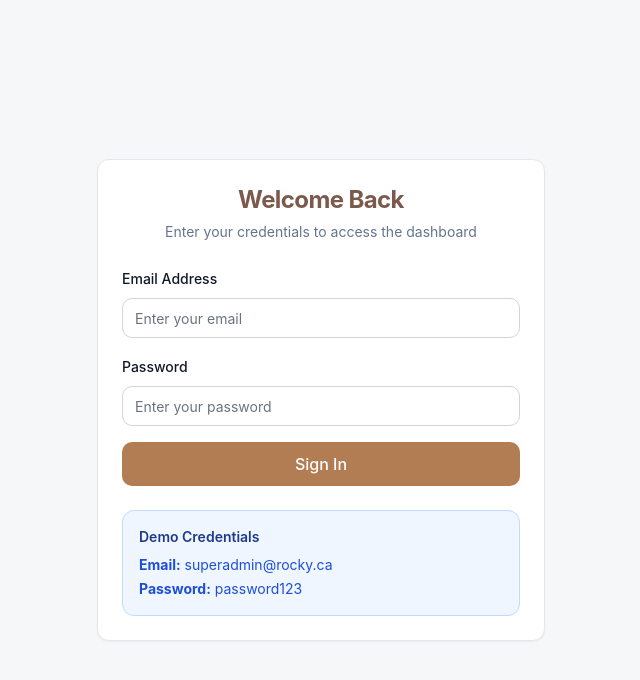
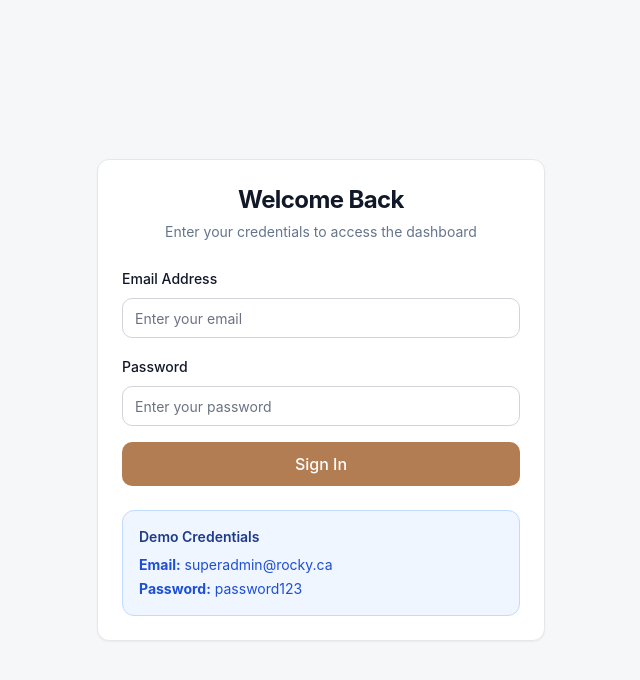
Before and after one commit to ETK-Technologies/rocky-dashboard-v1, a Next.js app: page /login in a window 1280 px wide. Shown: the top 680 px of the page, without its empty margins (319-959 px from the left). Built offline with nearby package versions, Linux system fonts and the light colour scheme.

Commit message:
update therapy

```diff
--- a/src/app/globals.css
+++ b/src/app/globals.css
@@ -4,19 +4,19 @@
 
 @layer base {
   :root {
-    --foreground: 17 24 39;
+    --foreground: 221 39% 11%;
 
     --card: 0 0% 100%;
-    --card-foreground: 17 24 39;
+    --card-foreground: 221 39% 11%;
 
     --popover: 0 0% 100%;
-    --popover-foreground: 17 24 39;
+    --popover-foreground: 221 39% 11%;
 
     --primary: 27 38% 51%;
     --primary-foreground: 0 0% 100%;
 
     --secondary: 220 13% 95%;
-    --secondary-foreground: 17 24 39;
+    --secondary-foreground: 221 39% 11%;
 
     --muted: 220 13% 95%;
     --muted-foreground: 215 16% 47%;
--- a/src/app/layout.jsx
+++ b/src/app/layout.jsx
@@ -8,6 +8,13 @@ import { ThemeProvider } from "@/features/theme";
 export default function RootLayout({ children }) {
   return (
     <html lang="en" suppressHydrationWarning>
+      <head>
+        <link
+          rel="icon"
+          href="https://mycdn.myrocky.ca/wp-content/uploads/20240403133659/Rocky-favicon-1.svg"
+          type="image/svg+xml"
+        />
+      </head>
       <body>
         <ThemeProvider>
           {children}
--- a/src/components/ui/DataTable.jsx
+++ b/src/components/ui/DataTable.jsx
@@ -85,7 +85,7 @@ export function DataTable({
       )}
     >
       <div className="overflow-x-auto w-full">
-        <table className="w-full min-w-max table-fixed">
+        <table className="w-full min-w-full table-fixed">
           <thead className="bg-secondary border-b border-border">
             <tr>
               {selectable && (
--- a/src/features/dashboard/components/Sidebar.jsx
+++ b/src/features/dashboard/components/Sidebar.jsx
@@ -28,6 +28,7 @@ import { cn } from "@/utils/cn";
 import { RoleGuard } from "@/components/common/ProtectedRoute";
 import { useAuth } from "@/features/auth/hooks/useAuth";
 import { Tooltip } from "@/components/ui/Tooltip";
+import Image from "next/image";
 
 const navigation = [
   { name: "Home", href: "/dashboard", icon: LayoutDashboard },
@@ -242,7 +243,13 @@ export function Sidebar({
             )}
           >
             <div className="w-7 h-7 sm:w-8 sm:h-8 bg-gradient-to-br from-[#af7f56] to-[#9d6f46] rounded-lg flex items-center justify-center flex-shrink-0">
-              <FileText className="h-4 w-4 sm:h-5 sm:w-5 text-white" />
+              <Image
+                src="https://mycdn.myrocky.ca/wp-content/uploads/20240403133659/Rocky-favicon-1.svg"
+                alt="Rocky Logo"
+                width={32}
+                height={32}
+                className="h-4 w-4 sm:h-5 sm:w-5 text-white"
+              />
             </div>
             {!isCollapsed && (
               <h1 className="text-base sm:text-lg font-semibold text-foreground whitespace-nowrap">
```
Also changed, not shown: public/favicon.svg (added), 1 other file (tests, documents, lock files or other folders).
